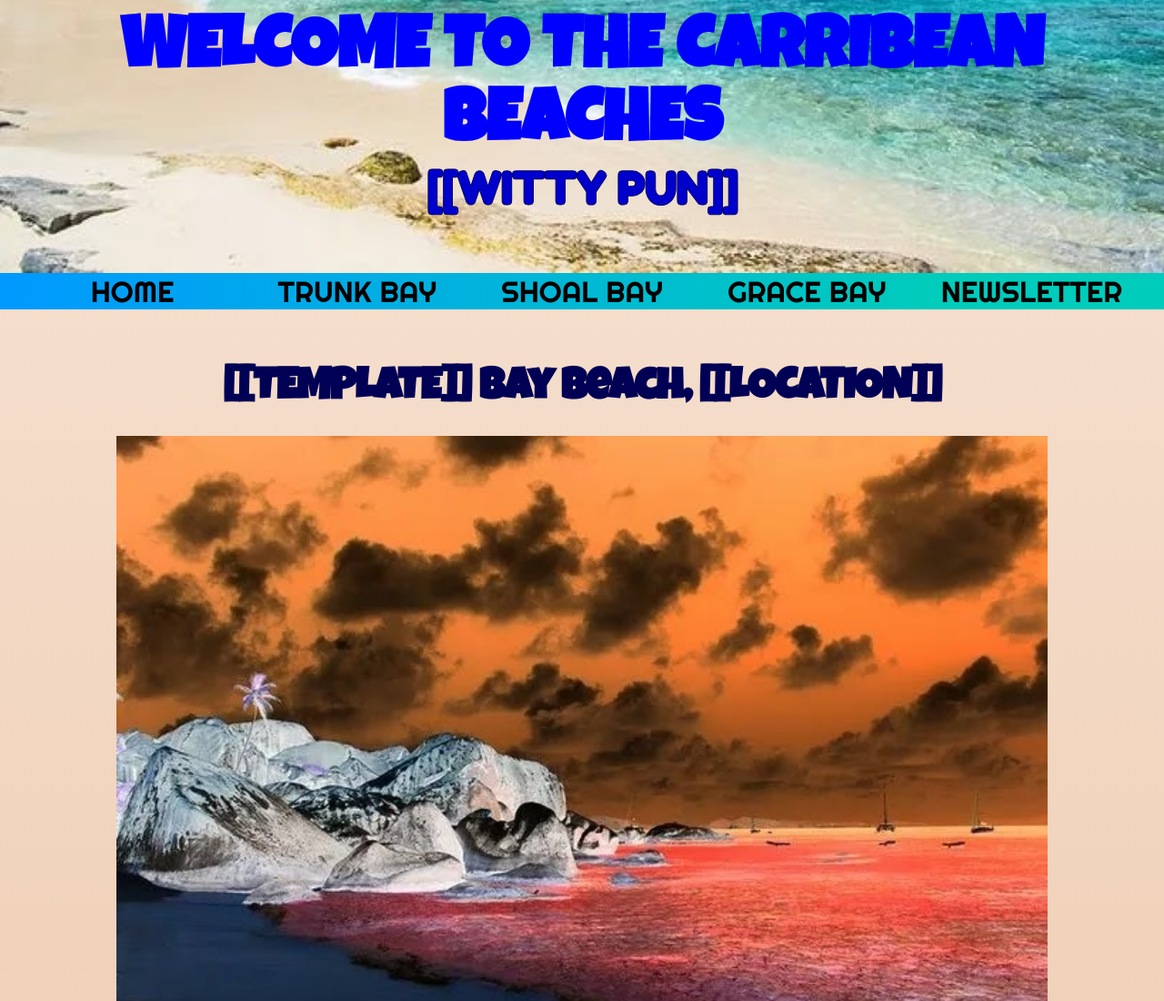
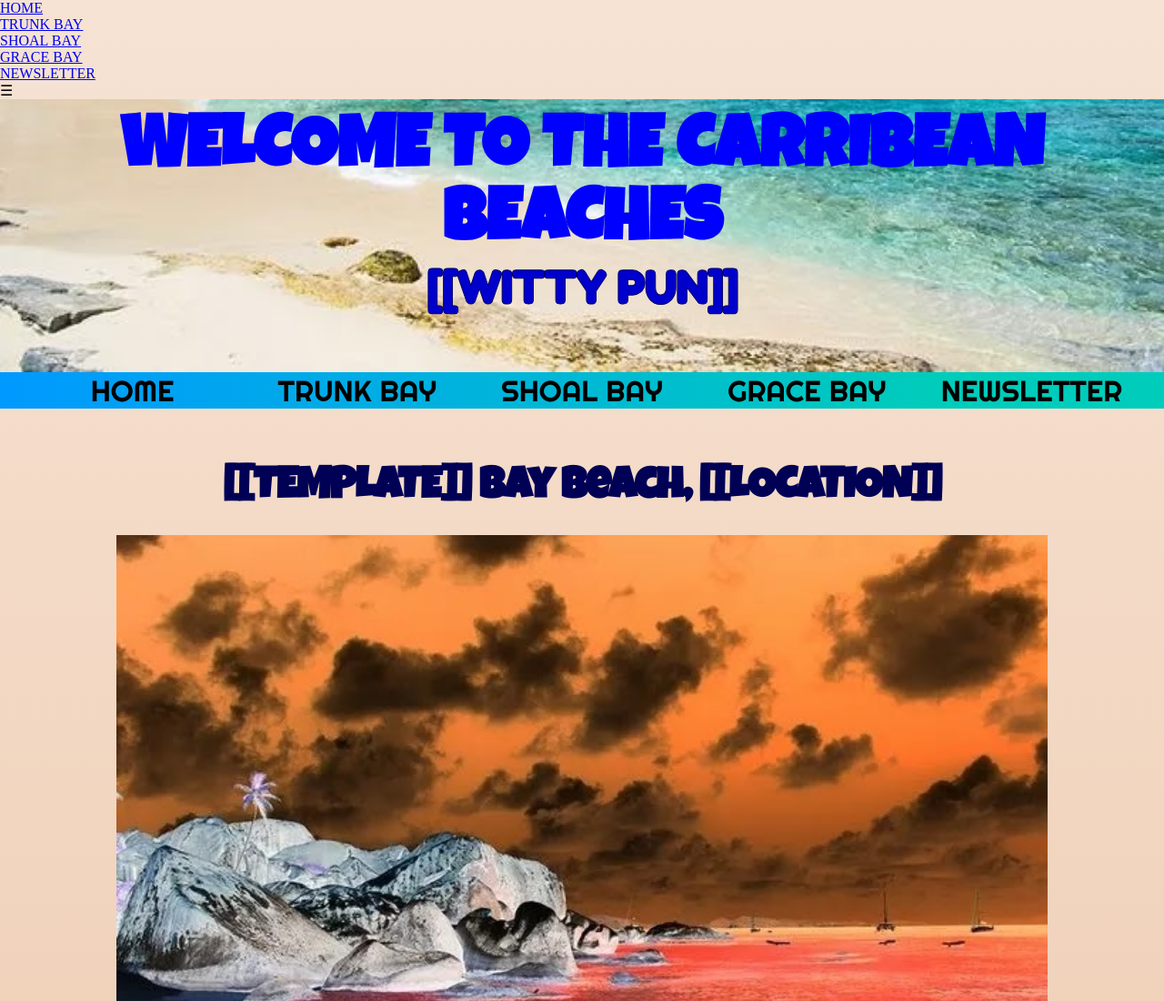
Before and after one commit to galladegamer/caribbeanBeaches, a plain HTML site: page template.html in a window 1280 px wide. Shown: the top 1100 px of the page at 91% size. Drawn offline with Linux system fonts and the light colour scheme; a web font is replaced by a local one.

Commit message:
WELCOME TO THE BEACH, WHERE SAND GOES TO SAND

```diff
--- a/template.html
+++ b/template.html
@@ -4,9 +4,27 @@
 		<meta charset="UTF-8">
 		<title>Caribbean Beaches - Template</title>
 		<link rel="stylesheet" href="css/styles.css">
+		<link rel="preconnect" href="https://fonts.googleapis.com">
+		<link rel="preconnect" href="https://fonts.gstatic.com" crossorigin>
+  		<link rel="icon" type="image/png" sizes="32x32" href="images/beachIcon.jpg">
+		<script src="scripts/script.js"></script>
 	</head>
 
 	<body>
+		<nav class="mnav">
+			<div id="nav-links">
+			<ul id="moreLinks">
+				<li class="first"><a href="index.html">HOME</a></li>
+				<li class="second"><a href="trunk_bay.html">TRUNK BAY</a></li>
+				<li class="first"><a href="shoal_bay.html">SHOAL BAY</a></li>
+				<li class="second"><a href="grace_bay.html">GRACE BAY</a></li>
+				<li class="first"><a href="newsletter.html">NEWSLETTER</a></li>
+			</ul>
+			</div>
+		    <a class="nav-icon" id="caw" onclick="menu()">
+            	<div id="icon">&#9776;</div>
+        	</a>
+		</nav>
 
 		<header>     <!--PLACEHOLDER FOR HEADER CONTENT-->
 			<br>
```
Also changed, not shown: grace_bay.html (+18 -1 lines), index.html (+18 -1 lines), newsletter.html (+18 -1 lines), shoal_bay.html (+18 -1 lines), trunk_bay.html (+18 -3 lines).
